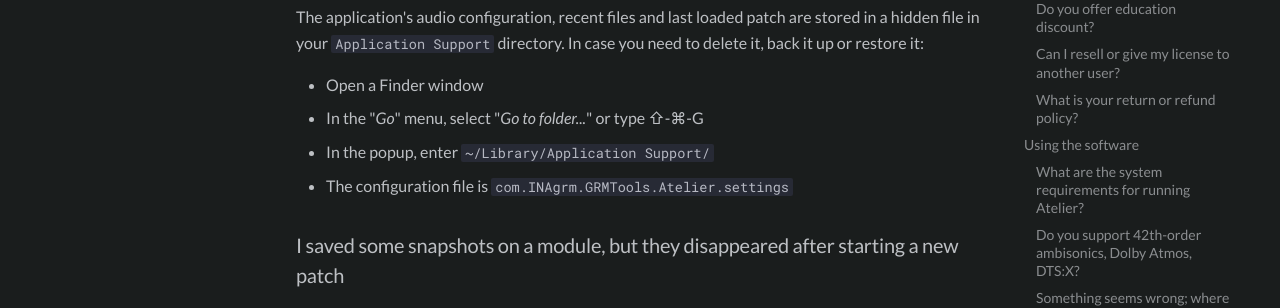
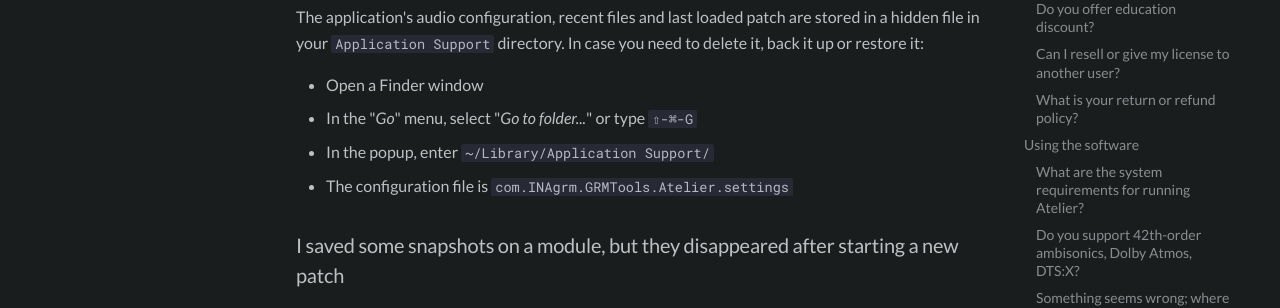
Before and after one commit to mqtthiqs/at-doc, an MkDocs documentation site: the page built from docs/atelier/faq.md, in a window 1280 px wide and 900 px high, scrolled down 1171 px. Shown: the part 345-653 px from the top of the window. Built offline with MkDocs 1.6.1 and Material for MkDocs 9.7.7, drawn with Linux system fonts in a browser that asks for light colours.

Commit message:
FAQ: formatting

```diff
--- a/docs/atelier/faq.md
+++ b/docs/atelier/faq.md
@@ -43,7 +43,7 @@ First, if you think you encountered a bug, please contact us! You are probably n
 The application's audio configuration, recent files and last loaded patch are stored in a hidden file in your `Application Support` directory. In case you need to delete it, back it up or restore it:
 
 - Open a Finder window
-- In the "_Go_" menu, select "_Go to folder..._" or type ⇧-⌘-G
+- In the "_Go_" menu, select "_Go to folder..._" or type `⇧-⌘-G`
 - In the popup, enter `~/Library/Application Support/`
 - The configuration file is `com.INAgrm.GRMTools.Atelier.settings`
 
```
